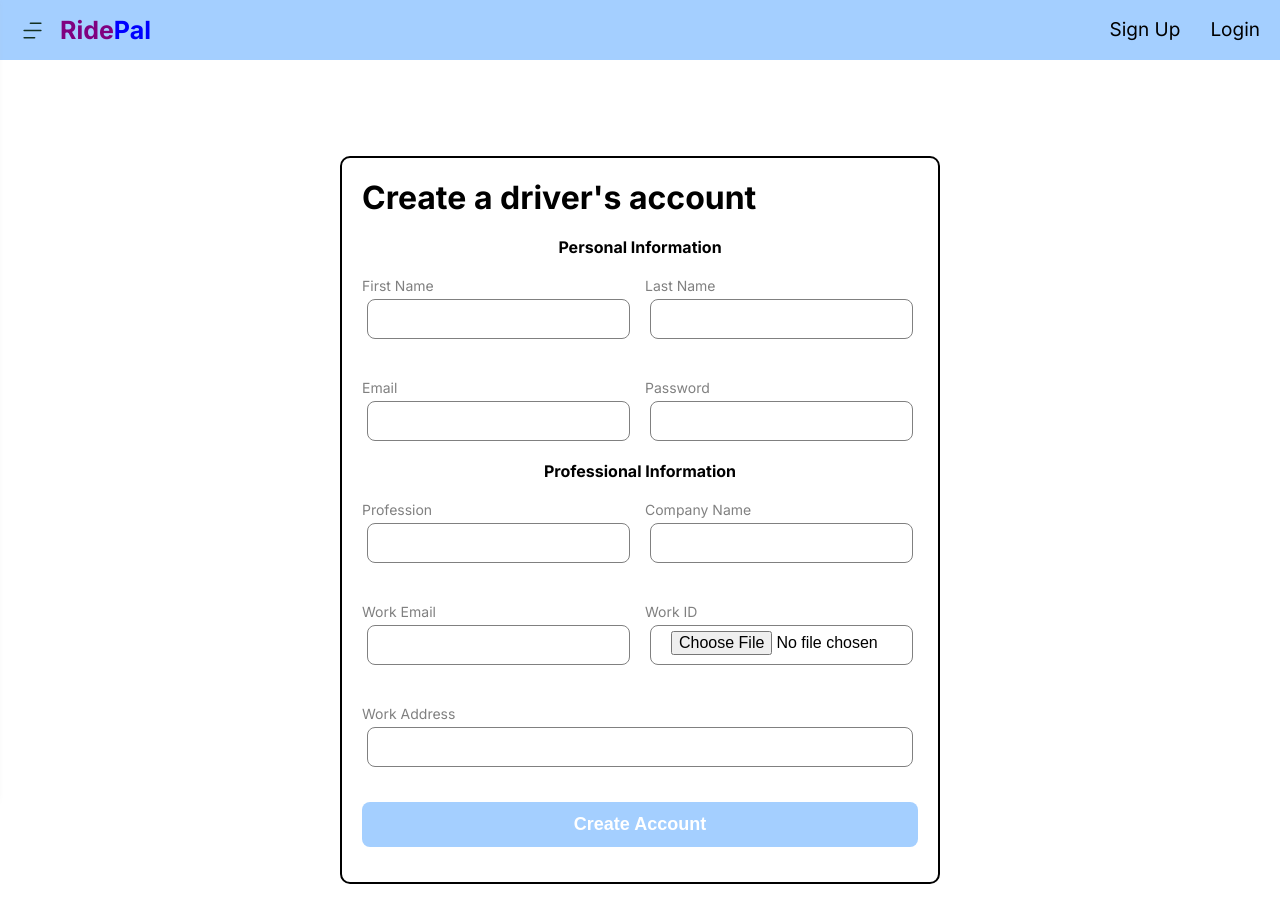
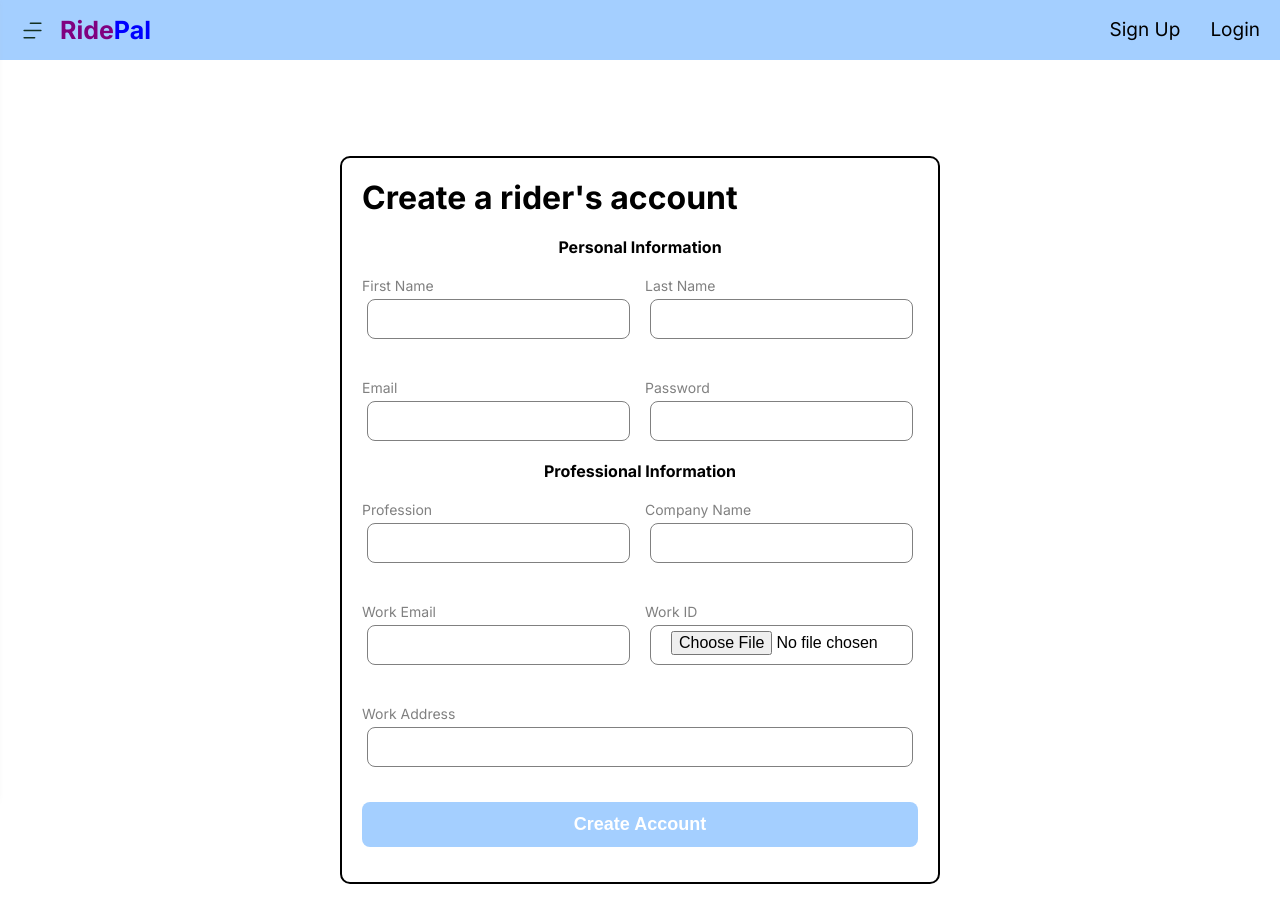
Before and after one commit to NkamaWilliams/ridepal, a Next.js app: page /signup/rider in a window 1280 px wide. Shown: the top 922 px of the page. Built offline with nearby package versions, Linux system fonts and the light colour scheme.

Commit message:
Minor qol changes

```diff
--- a/src/app/signup/rider/page.tsx
+++ b/src/app/signup/rider/page.tsx
@@ -13,6 +13,7 @@ import { useRouter } from "next/navigation";
 
 export default function Home() {
     const route = useRouter();
+    const [message, setMessage] = useState<string>("Please wait for verification mail before attempting to login!")
     const [loading, setLoading] = useState<boolean>(false)
     const [hidealert, setAlert] = useState<boolean>(true)
 
@@ -33,9 +34,11 @@ export default function Home() {
             }
             if (response.status == 201){
                 setAlert(false)
+                setMessage("Please wait for verification mail before attempting to login!")
             }
         } catch(err){
             console.log(err)
+            setMessage("Failed to signup. Ensure all information is correct!")
         } finally{
             setLoading(false)
             setTimeout(() => {setAlert(true)}, 3500)
@@ -46,9 +49,9 @@ export default function Home() {
   return (
     <main className={styles.main}>
       {loading && <Loading />}
-      <Alert type={1} message="Please wait for verification mail before attempting to login!" hide={hidealert}/>
+      <Alert type={1} message={message} hide={hidealert}/>
       <form onSubmit={handleSubmit} className={styles.form} method="post">
-        <h1>Create a driver&apos;s account</h1>
+        <h1>Create a rider&apos;s account</h1>
         <br/>
         <p><b>Personal Information</b></p>
         <div className={styles2.group}>
--- a/src/styles/page.module.css
+++ b/src/styles/page.module.css
@@ -1,4 +1,8 @@
 .main {
+  display: flex;
+  flex-direction: column;
+  align-items: center;
+  justify-content: center;
   padding: 6rem 4rem;
   margin: auto;
   width: 100%;
@@ -11,6 +15,7 @@
 }
 
 .form{
+  width: 100%;
   max-width: 600px;
   padding: 20px;
   margin: auto;
--- a/src/styles/signup.module.css
+++ b/src/styles/signup.module.css
@@ -1,6 +1,6 @@
 .tagline{
     text-align: center;
-    margin: auto;
+    margin: 20px auto;
     align-items: center;
 }
 
@@ -8,7 +8,7 @@
     display: flex;
     justify-content: space-around;
     max-width: 900px;
-    margin: 50px auto;
+    margin: 10px auto;
 }
 
 .choice div{
```
Also changed, not shown: src/app/page.tsx (+2 -6 lines).
